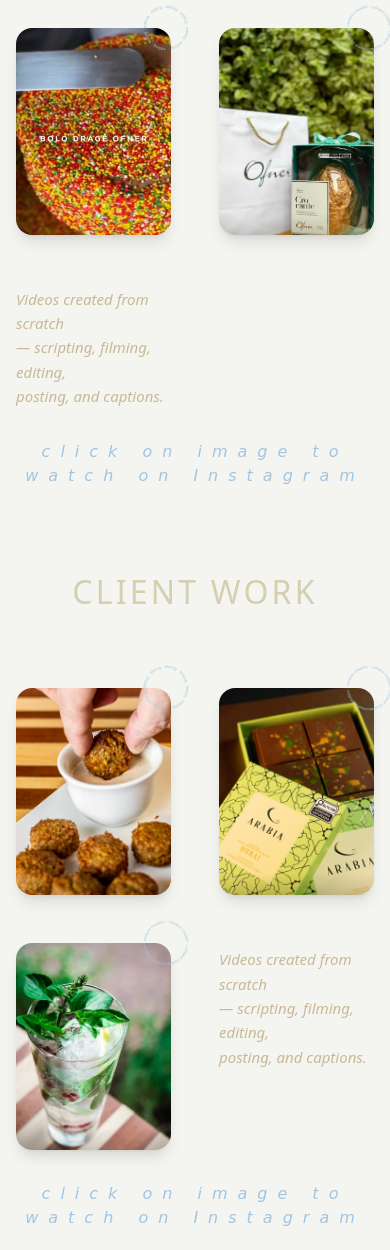
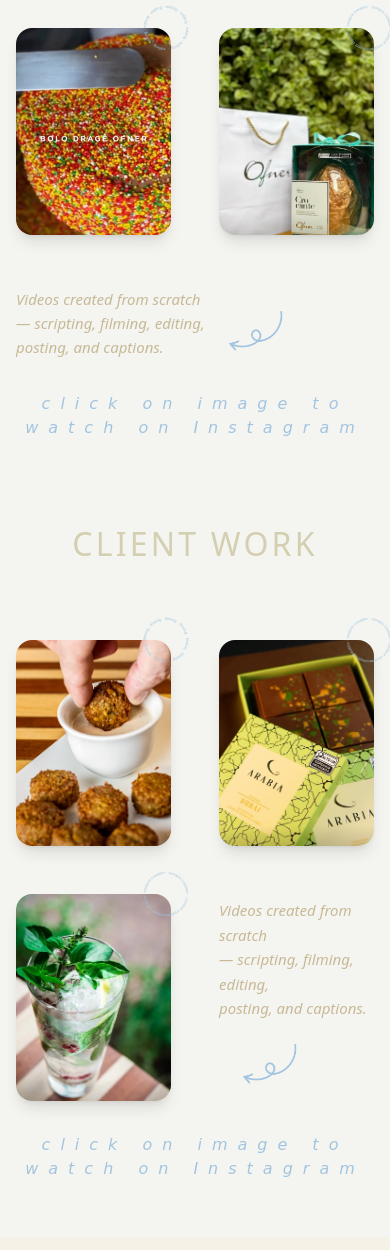
Before and after one commit to CodifyTech/karol-landingpage, a plain HTML site: page index.html in a window 390 px wide. Shown: the part 4910-6160 px from the top of the page. Drawn offline with nearby package versions, Linux system fonts and the light colour scheme; a web font is replaced by a local one.

Commit message:
Ajusta layout e responsividade na seção de vídeos, removendo a classe oculta em telas grandes

```diff
--- a/index.html
+++ b/index.html
@@ -852,15 +852,15 @@
                         </div>
 
                         <!-- Bottom Text -->
-                        <div class="flex justify-between items-start mt-1 lg:mt-[50%]">
-                            <div class="text-right relative">
+                        <div class="flex justify-between items-start mt-1 col-span-2 lg:col-span-1 lg:mt-[50%]">
+                            <div class="flex lg:block text-right relative">
                                 <p class="text-[15px] text-[#c8b896] text-left font-light italic leading-relaxed">
                                     Videos created from scratch<br>
                                     — scripting, filming, editing,<br>
                                     posting, and captions.
                                 </p>
                                 <img src="./assets/images/e86a6961-d682-4d18-ab92-d8f927000cb7.png"
-                                    class="h-[40px] ml-6 mt-6 hidden lg:block" alt="">
+                                    class="h-[40px] ml-6 mt-6" alt="">
                             </div>
                         </div>
                     </div>
@@ -981,7 +981,7 @@
                                     posting, and captions.
                                 </p>
                                 <img src="./assets/images/e86a6961-d682-4d18-ab92-d8f927000cb7.png"
-                                    class="h-[40px] ml-6 mt-6 hidden lg:block" alt="">
+                                    class="h-[40px] ml-6 mt-6" alt="">
                             </div>
                         </div>
                     </div>
```
